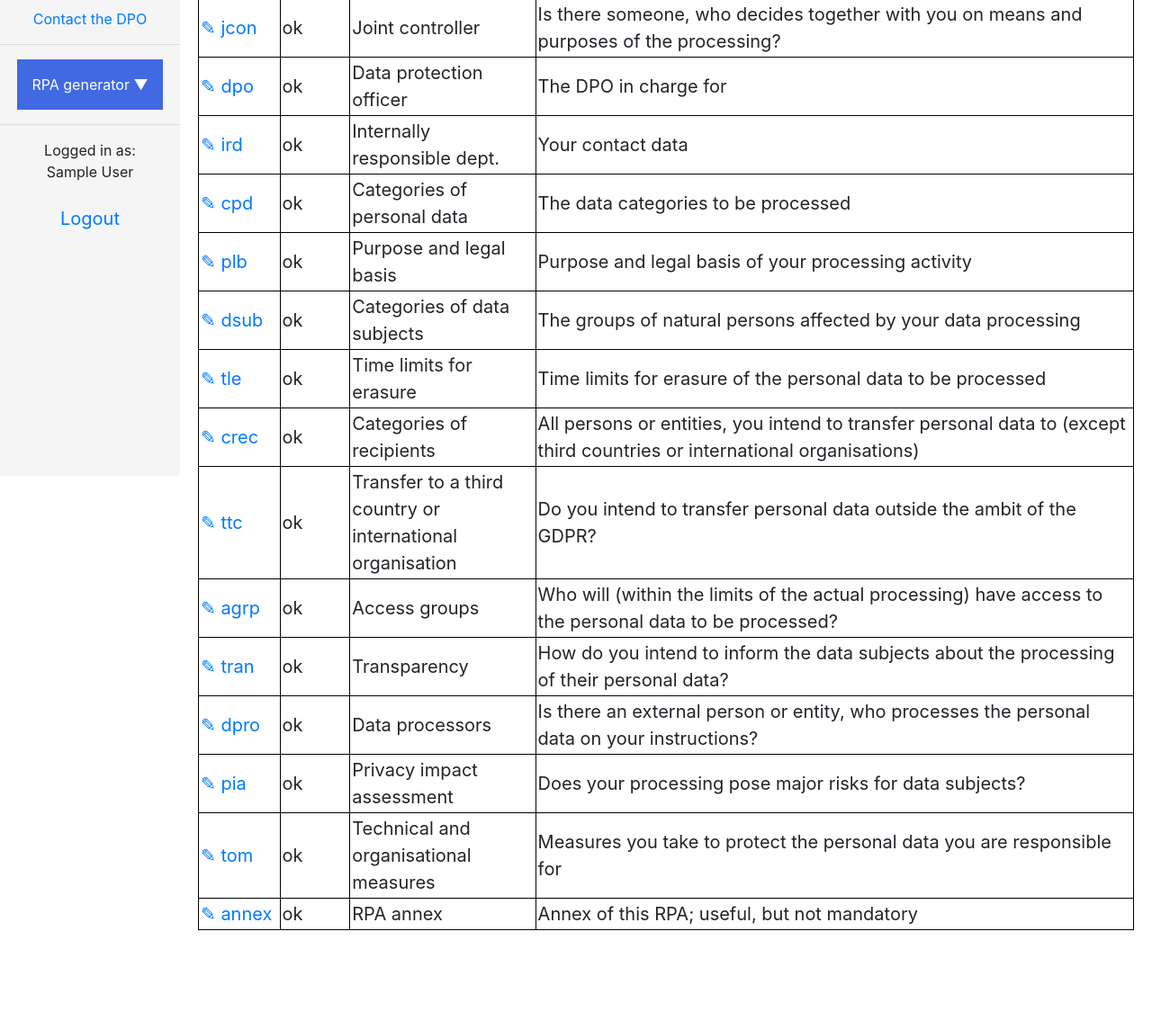
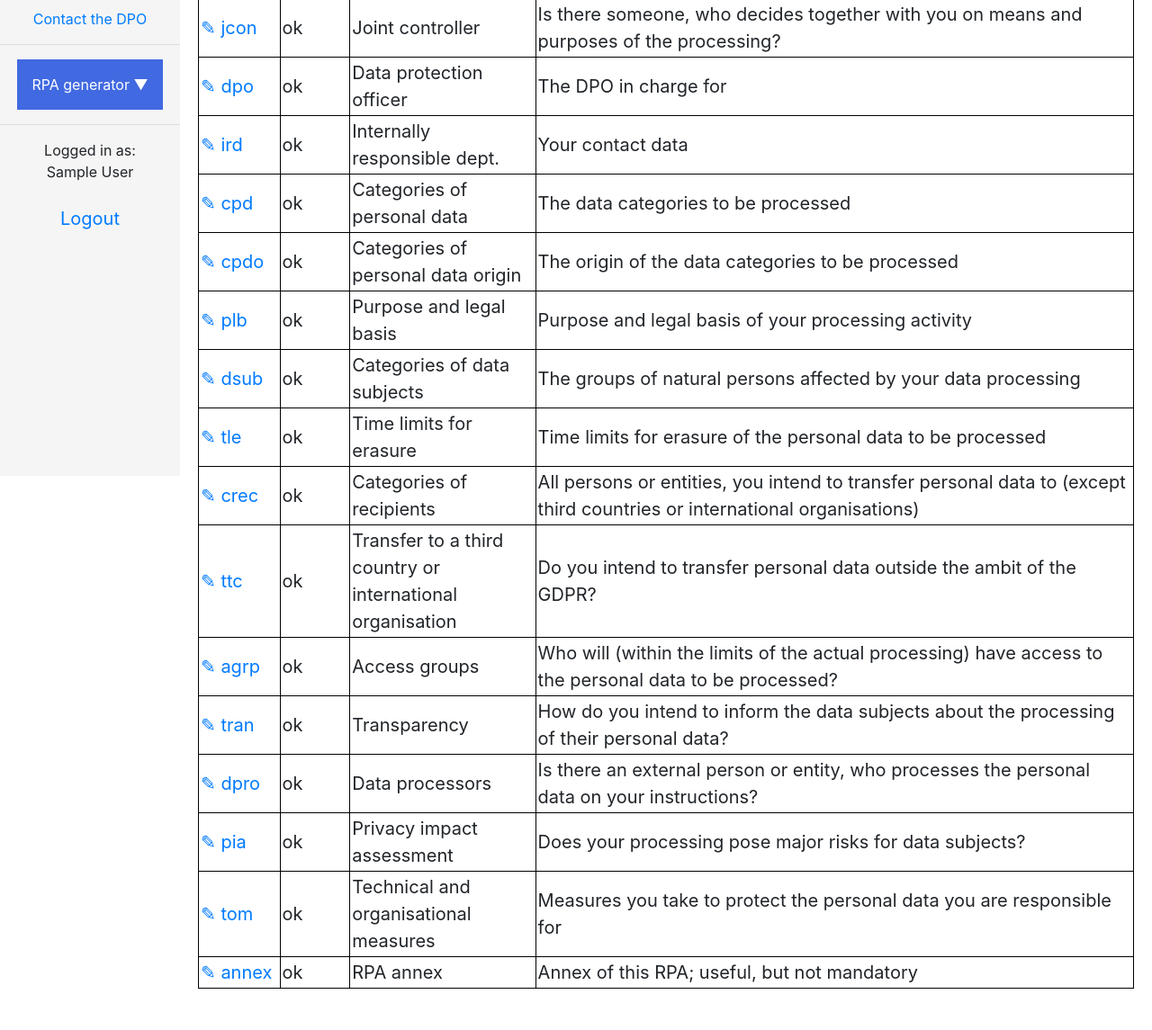
Before and after one commit to dbf/django-dpotools, a Django app: a page that uses rpa/templates/rpa/rpa_edit.html in a window 1280 px wide. Shown: the part 271-1416 px from the top of the page at 90% size. Before the commit the page ends 1305 px from the top, so only its background shows below. Run offline with Django 4.2, Linux system fonts and the light colour scheme; a user stored in the database is signed in; tables that the repository leaves empty hold one stand-in row (values such as "Sample post"); some libraries are stand-ins or nearby versions.

Commit message:
add cpd origin to rpa (model, form, templates, etc.)

```diff
--- a/rpa/admin.py
+++ b/rpa/admin.py
@@ -7,6 +7,7 @@ from .models import JointController
 from .models import DataProtectionOfficer
 from .models import InternallyResponsibleDept
 from .models import CategoryOfPersonalData
+from .models import CategoriesOfPersonalDataOrigin
 from .models import PurposeAndLegalBasis
 from .models import DataSubject
 from .models import TimeLimitForErasure
@@ -26,6 +27,7 @@ admin.site.register(JointController)
 admin.site.register(DataProtectionOfficer)
 admin.site.register(InternallyResponsibleDept)
 admin.site.register(CategoryOfPersonalData)
+admin.site.register(CategoriesOfPersonalDataOrigin)
 admin.site.register(PurposeAndLegalBasis)
 admin.site.register(DataSubject)
 admin.site.register(TimeLimitForErasure)
--- a/rpa/models.py
+++ b/rpa/models.py
@@ -265,6 +265,23 @@ class CategoryOfPersonalData(models.Model):
         verbose_name = _("Category of personal data")
         verbose_name_plural = _("Categories of personal data")
         ordering = ["cpd_index"]
+
+    def __str__(self):
+        return f"{self.rpa.slug} {self.cname}"
+
+
+class CategoriesOfPersonalDataOrigin(models.Model):
+    """Holds a textual description of the origin of the categories of personal data to be processed"""
+
+    rpa = models.ForeignKey(
+        Rpa, on_delete=models.CASCADE, related_name="datacategories_origin"
+    )
+    cpdo_descr = models.TextField(max_length=1000, blank=True)
+    cname = "data categories origin"
+
+    class Meta:
+        verbose_name = _("Categories of personal data origin")
+        verbose_name_plural = _("Categories of personal data origins")
 
     def __str__(self):
         return f"{self.rpa.slug} {self.cname}"
--- a/rpa/templates/rpa/rpa_edit.html
+++ b/rpa/templates/rpa/rpa_edit.html
@@ -145,6 +145,16 @@ enter information in the order given by the table below.
       <td>{% translate "The data categories to be processed" %}</td>
     </tr>
     <tr>
+      <td><a href="{% url 'rpa:rpa_create_cpdo' rpa %}">&#9998;&nbsp;cpdo</a></td>
+      {% if rpa.datacategories_origin.all %}
+        <td>{% translate "ok" %}</td>
+      {% else %}
+        <td>{% translate "missing" %}</td>
+      {% endif %}
+      <td>{% translate "Categories of personal data origin" %}</td>
+      <td>{% translate "The origin of the data categories to be processed" %}</td>
+    </tr>
+    <tr>
       <td><a href="{% url 'rpa:rpa_create_plb' rpa %}">&#9998;&nbsp;plb</a></td>
       {% if rpa.purposes_legalbases.all %}
         <td>{% translate "ok" %}</td>
--- a/rpa/urls.py
+++ b/rpa/urls.py
@@ -17,6 +17,7 @@ from .views import (
     RPACreateDpoView,
     RPACreateIrdView,
     RPACreateCpdView,
+    RPACreateCpdoView,
     RPACreatePlbView,
     RPACreateDSubView,
     RPACreateTleView,
@@ -99,6 +100,11 @@ urlpatterns = [
         name="rpa_create_cpd",
     ),
     path(
+        "myrpas/detail/<slug:slug>/edit/cpdo/",
+        RPACreateCpdoView.as_view(),
+        name="rpa_create_cpdo",
+    ),
+    path(
         "myrpas/detail/<slug:slug>/edit/plb/",
         RPACreatePlbView.as_view(),
         name="rpa_create_plb",
--- a/rpa/views.py
+++ b/rpa/views.py
@@ -22,6 +22,7 @@ from .models import (
     DataProtectionOfficer,
     InternallyResponsibleDept,
     CategoryOfPersonalData,
+    CategoriesOfPersonalDataOrigin,
     PurposeAndLegalBasis,
     DataSubject,
     TimeLimitForErasure,
@@ -44,6 +45,7 @@ from .forms import (
     InternallyResponsibleDeptForm,
     CategoryOfPersonalDataForm,
     CategoryOfPersonalDataFormSet,
+    CategoriesOfPersonalDataOriginForm,
     PurposeAndLegalBasisForm,
     DataSubjectForm,
     TimeLimitForErasureForm,
@@ -336,6 +338,14 @@ class RPACreateCpdView(
     template_name = "rpa/rpa_create_cpd.html"
 
 
+class RPACreateCpdoView(
+    LoginRequiredMixin, RPAGenUserPassesMixin, RPACreateSimpleFormView
+):
+    form_class = CategoriesOfPersonalDataOriginForm
+    model = CategoriesOfPersonalDataOrigin
+    template_name = "rpa/rpa_create_cpdo.html"
+
+
 class RPACreatePlbView(
     LoginRequiredMixin, RPAGenUserPassesMixin, RPACreateSimpleFormView
 ):
```
Also changed, not shown: rpa/forms.py (+35 -0 lines), rpa/templates/rpa/rpa_commontemplate.html (+19 -0 lines), rpa/locale/de/LC_MESSAGES/django.po.
